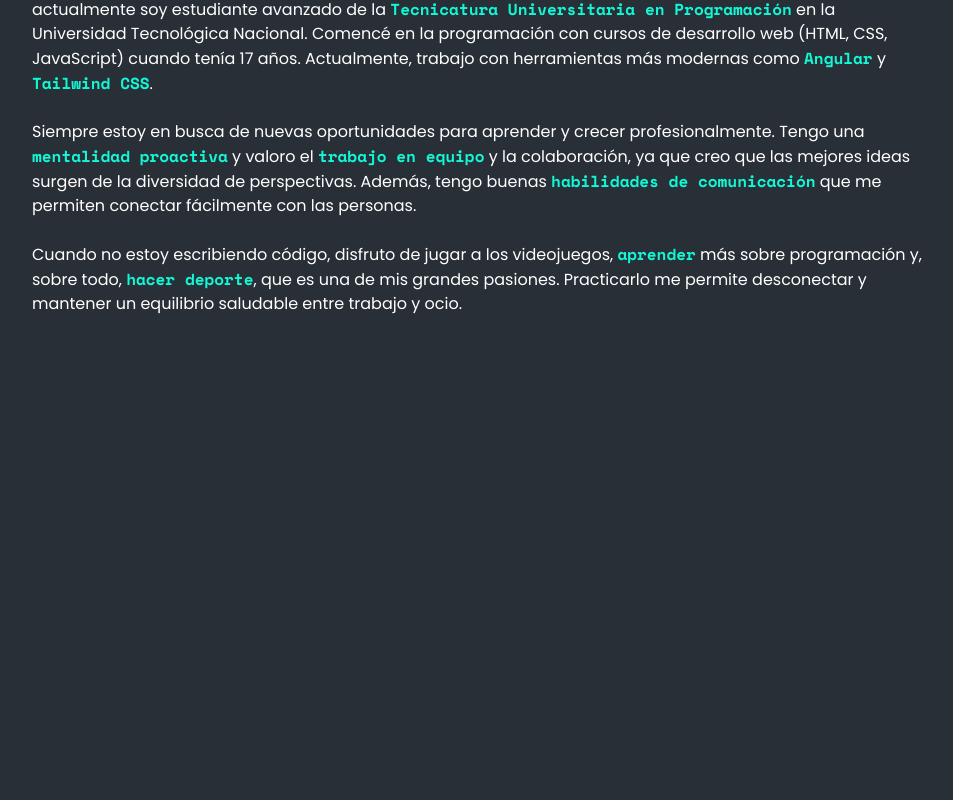
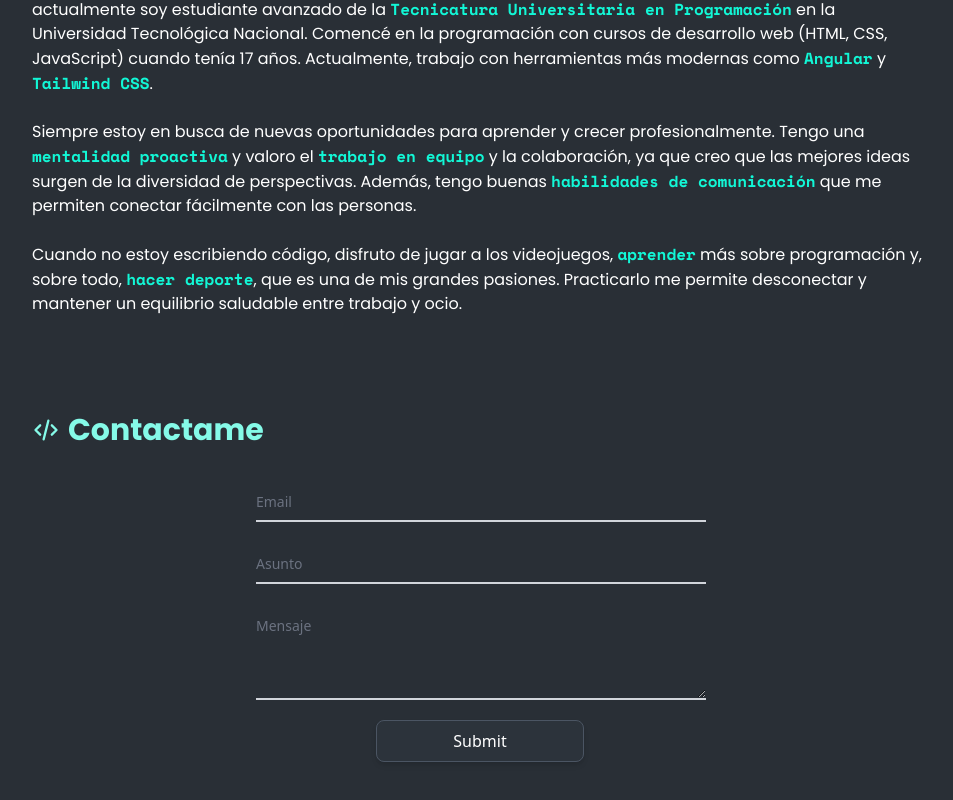
Before and after one commit to MarcosCloster/portfolio, an Angular app: page / in a window 1280 px wide. Shown: the part 2060-2860 px from the top of the page, without its empty margins (160-1113 px from the left). Before the commit the page ends 2424 px from the top, so only its background shows below. Built offline with nearby package versions, Linux system fonts and the light colour scheme.

Commit message:
Finish contact

```diff
--- a/src/app/app.component.html
+++ b/src/app/app.component.html
@@ -3,3 +3,4 @@
 <app-proyects/>
 <app-skills/>
 <app-about-me/>
+<app-contact/>
--- a/src/app/app.component.ts
+++ b/src/app/app.component.ts
@@ -5,11 +5,12 @@ import { PresentationComponent } from "./component/presentation/presentation.com
 import { ProyectsComponent } from "./component/proyects/proyects.component";
 import { SkillsComponent } from "./component/skills/skills.component";
 import { AboutMeComponent } from "./component/about-me/about-me.component";
+import { ContactComponent } from "./component/contact/contact.component";
 
 @Component({
   selector: 'app-root',
   standalone: true,
-  imports: [HeaderComponent, PresentationComponent, ProyectsComponent, SkillsComponent, AboutMeComponent],
+  imports: [HeaderComponent, PresentationComponent, ProyectsComponent, SkillsComponent, AboutMeComponent, ContactComponent],
   templateUrl: './app.component.html',
   styleUrl: './app.component.css'
 })
--- a/src/app/component/contact/contact.component.html
+++ b/src/app/component/contact/contact.component.html
@@ -1 +1,46 @@
-<p>contact works!</p>
+<section id="contacto" class="mx-auto w-full flex container lg:max-w-4xl md:max-w-2xl py-12">
+    <div class="flex flex-col w-full">
+        <div class="flex items-center">
+            <svg class="size-7 mr-2 text-title" xmlns="http://www.w3.org/2000/svg" width="24" height="24"
+                viewBox="0 0 24 24" stroke-width="2" stroke="currentColor" fill="none" stroke-linecap="round"
+                stroke-linejoin="round">
+                <path stroke="none" d="M0 0h24v24H0z" fill="none"></path>
+                <path d="M7 8l-4 4l4 4"></path>
+                <path d="M17 8l4 4l-4 4"></path>
+                <path d="M14 4l-4 16"></path>
+            </svg>
+            <h1 class="font-poppins text-title font-bold text-3xl">Contactame </h1>
+        </div>
+        <div class="flex flex-col w-full justify-center py-8">
+            <form class="max-w-md mx-auto flex justify-center items-center flex-col" action="https://formsubmit.co/marcoscloster04@gmail.com" method="POST">
+                <div class="relative z-0 w-full mb-5 group">
+                    <input type="email" name="email" id="email"
+                        class="block py-2.5 px-0 w-forms text-sm text-gray-900 bg-transparent border-0 border-b-2 border-gray-300 appearance-none dark:text-white dark:border-gray-600 dark:focus:border-colorGreenWater focus:outline-none focus:ring-0 focus:border-colorGreenWater peer"
+                        placeholder=" " required />
+                    <label for="email"
+                        class="peer-focus:font-medium absolute text-sm text-gray-500 dark:text-gray-400 duration-300 transform -translate-y-6 scale-75 top-3 -z-10 origin-[0] peer-focus:start-0 rtl:peer-focus:translate-x-1/4 rtl:peer-focus:left-auto peer-focus:text-colorGreenWater peer-focus:dark:text-colorGreenWater peer-placeholder-shown:scale-100 peer-placeholder-shown:translate-y-0 peer-focus:scale-75 peer-focus:-translate-y-6">Email
+                    </label>
+                </div>
+                <div class="relative z-0 w-full mb-5 group">
+                    <input type="text" name="asunto" id="asunto"
+                        class="block py-2.5 px-0 w-forms text-sm text-gray-900 bg-transparent border-0 border-b-2 border-gray-300 appearance-none dark:text-white dark:border-gray-600 dark:focus:border-colorGreenWater focus:outline-none focus:ring-0 focus:border-colorGreenWater peer"
+                        placeholder=" " required />
+                    <label for="asunto"
+                        class="peer-focus:font-medium absolute text-sm text-gray-500 dark:text-gray-400 duration-300 transform -translate-y-6 scale-75 top-3 -z-10 origin-[0] peer-focus:start-0 rtl:peer-focus:translate-x-1/4 peer-focus:text-colorGreenWater peer-focus:dark:text-colorGreenWater peer-placeholder-shown:scale-100 peer-placeholder-shown:translate-y-0 peer-focus:scale-75 peer-focus:-translate-y-6">Asunto</label>
+                </div>
+
+                <div class="relative z-0 w-full mb-5 group">
+                    <textarea type="" name="mensaje" id="mensaje"
+                        class="block h-10 min-h-24 max-h-36 pt-2.5 pb-0 px-0 w-forms text-base text-gray-900 bg-transparent border-0 border-b-2 border-gray-300 appearance-none dark:text-white dark:border-gray-600 dark:focus:border-colorGreenWater focus:outline-none focus:ring-0 focus:border-blue-600 peer"
+                        placeholder=" " required></textarea>
+                    <label for="mensaje"
+                        class="peer-focus:font-medium absolute text-sm text-gray-500 dark:text-gray-400 duration-300 transform -translate-y-6 scale-75 top-3 -z-10 origin-[0] peer-focus:start-0 rtl:peer-focus:translate-x-1/4 peer-focus:text-colorGreenWater peer-focus:dark:text-colorGreenWater peer-placeholder-shown:scale-100 peer-placeholder-shown:translate-y-0 peer-focus:scale-75 peer-focus:-translate-y-6">Mensaje
+                    </label>
+                </div>
+                <button type="submit"
+                    class="text-white hover:bg-teal-200 hover:text-slate-700 transition-colors duration-300 ease-in-out focus:ring-4 focus:outline-none focus:ring-blue-300 font-medium rounded-lg text-base w-10 sm:w-52 px-4 py-2 text-center bg-gray-700/20 shadow-md border border-gray-600 ">Submit</button>
+            </form>
+
+        </div>
+    </div>
+</section>
--- /dev/null
+++ b/src/app/component/footer/footer.component.html
@@ -0,0 +1 @@
+<p>footer works!</p>
--- a/tailwind.config.js
+++ b/tailwind.config.js
@@ -15,6 +15,12 @@ module.exports = {
       fontFamily: {
         poppins: ['Poppins', 'sans-serif'],
         spaceMono: ['Space Mono', 'sans-serif']
+      },
+      width: {
+        forms: '450px'
+      },
+      borderColor: {
+        colorGreenWater: '#12f7d6'
       }
     },
   },
```
Also changed, not shown: src/app/component/footer/footer.component.ts (added, +12 -0 lines), src/app/component/footer/footer.component.css (added), 1 other file (tests, documents, lock files or other folders).
